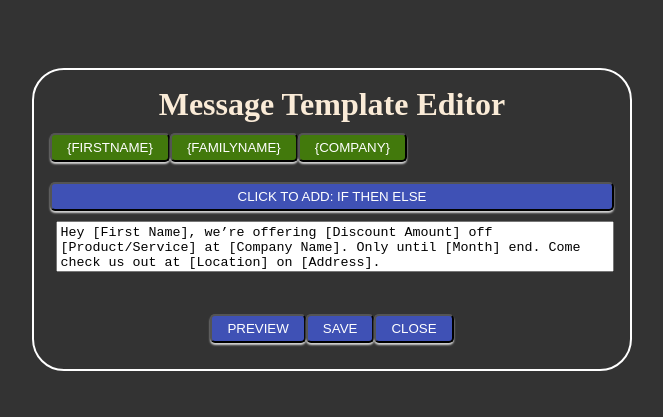
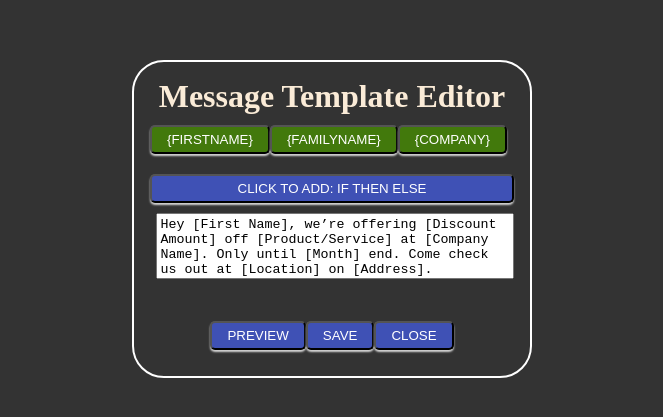
Before and after one commit to feral416/message-template-editor, a React (Create React App) app: page / in a window 1280 px wide. Shown: the part 181-598 px from the top of the page, without its empty margins (308-971 px from the left). Built offline with nearby package versions, Linux system fonts and the light colour scheme.

Commit message:
changed min size

```diff
--- a/src/styles/editor.module.css
+++ b/src/styles/editor.module.css
@@ -32,8 +32,8 @@ p {
   border: 2px solid white;
   border-radius: 2rem;
   color:antiquewhite;
-  max-inline-size: 600px;
-  min-inline-size: 600px;
+  max-inline-size: 60%;
+  min-inline-size: 400px;
   font-size: 1rem;
 }
 
```
Also changed, not shown: src/components/message_template_editor.jsx (+2 -5 lines).
